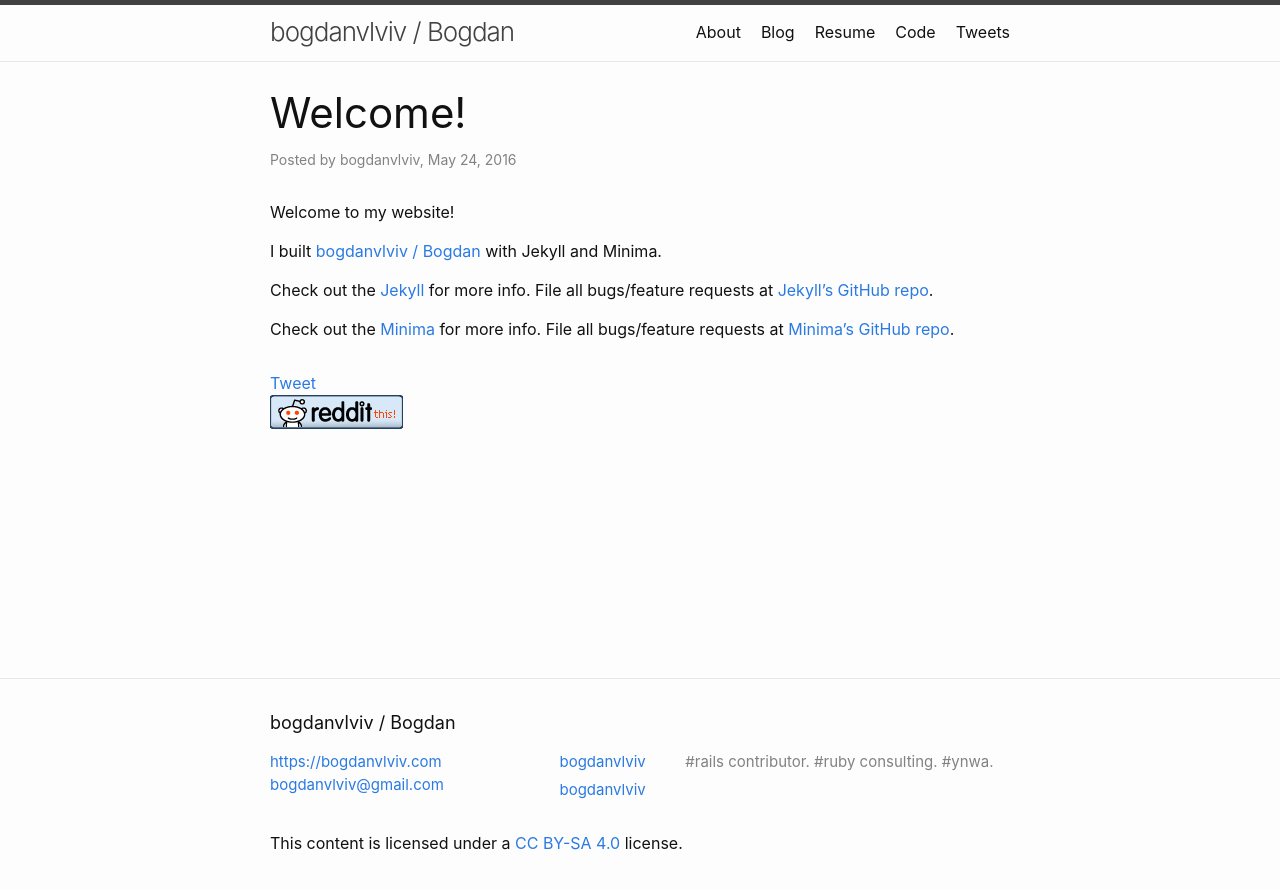
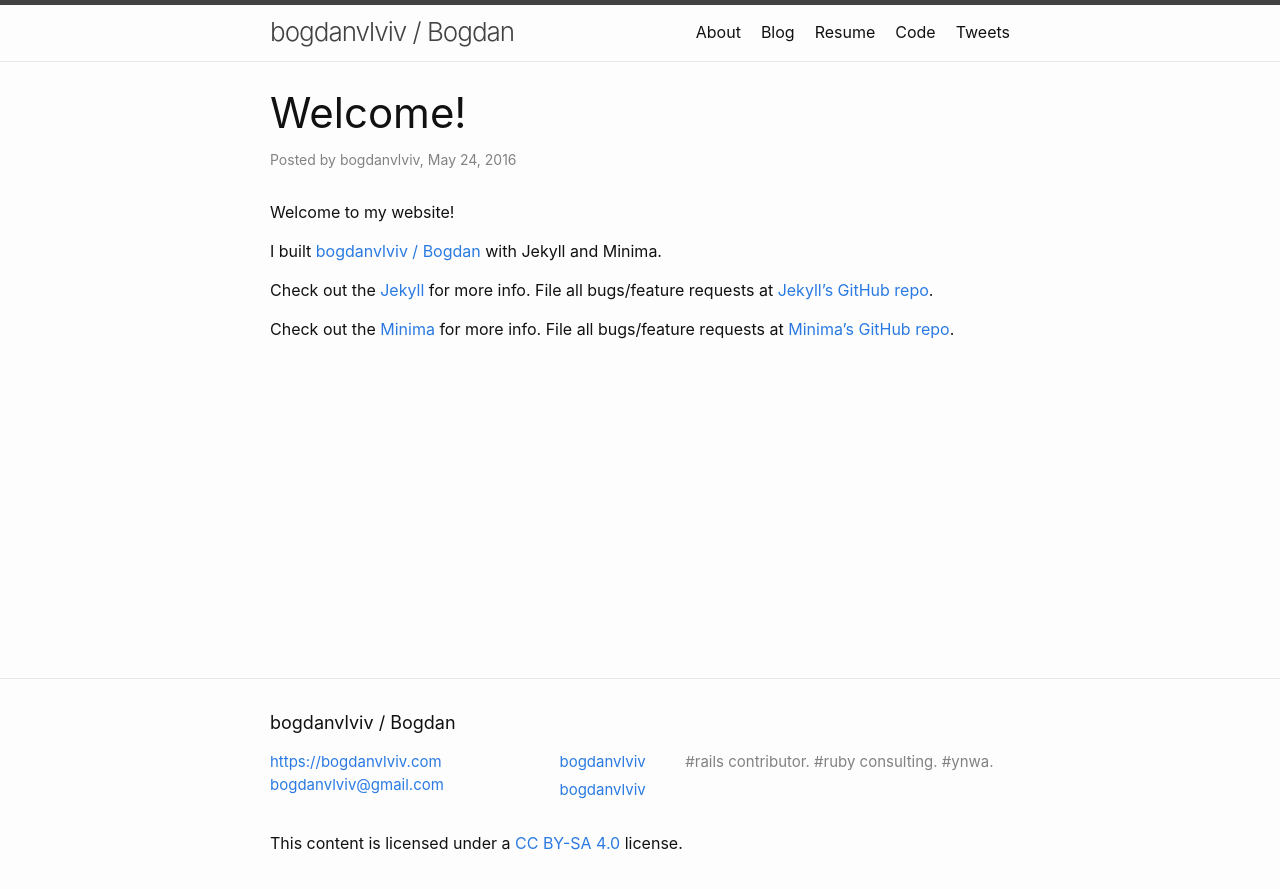
Before and after one commit to crowdpro3/bogdanvlviv.github.io, a Jekyll site: the page built from _posts/2016-05-24-welcome.markdown, in a window 1280 px wide. Shown: the top 889 px of the page. Built offline with Jekyll 4.4.1, drawn with Linux system fonts in a browser that asks for light colours; comment, search, counter and statistics services are not loaded.

Commit message:
Remove share buttons

```diff
--- a/_includes/reddit-this.html
+++ /dev/null
@@ -1,3 +0,0 @@
-<a href="https://www.reddit.com/submit?url={{ page.url | replace:'/index.html','' | absolute_url }}&title={{ page.title | default: site.title | escape }}" target="_blank">
-  <img src="{{ "/images/reddit-this.gif" | absolute_url }}" alt="reddit this" />
-</a>
--- a/_includes/share-buttons.html
+++ /dev/null
@@ -1,9 +0,0 @@
-<div class="share-buttons">
-  <div>
-    {%- include twitter-share-button.html -%}
-  </div>
-
-  <div>
-    {%- include reddit-this.html -%}
-  </div>
-</div>
--- a/_includes/twitter-share-button.html
+++ /dev/null
@@ -1,3 +0,0 @@
-<a href="https://twitter.com/share" class="twitter-share-button" data-via="{{ site.twitter_username }}" data-size="large" data-lang="en" target="_blank">
-  Tweet
-</a>
--- a/_layouts/post.html
+++ b/_layouts/post.html
@@ -15,11 +15,6 @@ layout: default
     {{ content }}
   </div>
 </article>
-
-{%- include share-buttons.html -%}
-
 {%- if page.comments -%}
 {%- include disqus.html -%}
 {%- endif -%}
-
-{%- include twitter.html -%}
--- a/_sass/bogdanvlviv/_base.scss
+++ b/_sass/bogdanvlviv/_base.scss
@@ -21,15 +21,6 @@ body {
 
 
 /**
- * Buttons
- */
-.share-buttons {
-  margin-bottom: $base-margin-bottom;
-}
-
-
-
-/**
  * Photos
  */
 .photo {
```
Also changed, not shown: images/reddit-this.gif (deleted).
